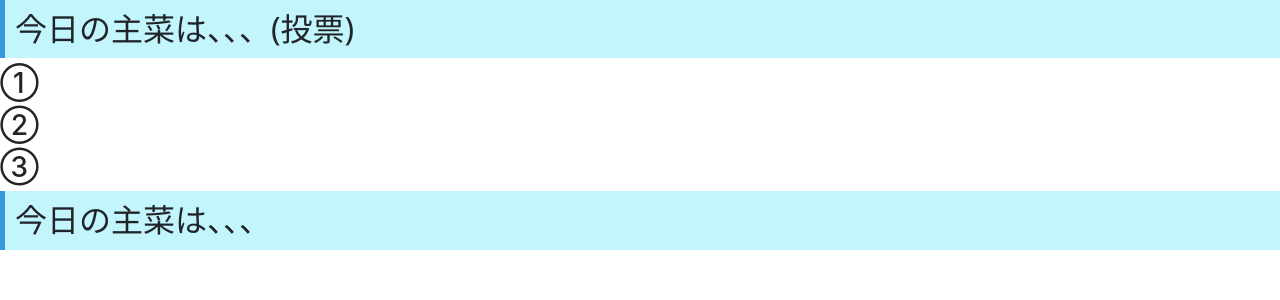
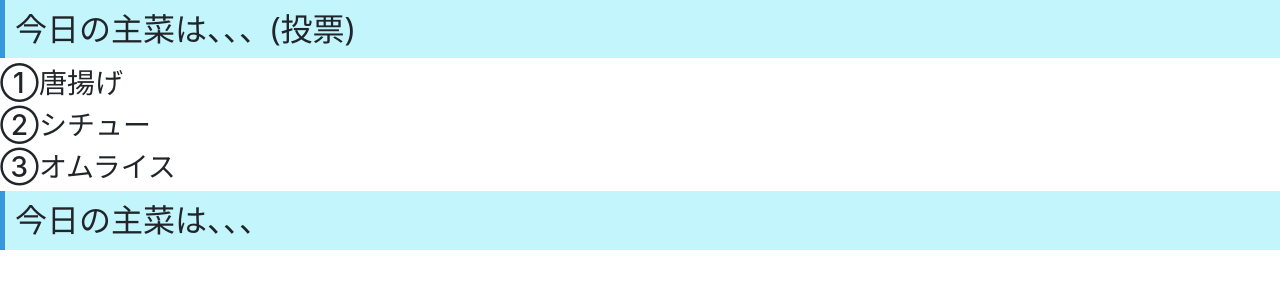
Before and after one commit to yumarusuke/KK, a Flask app: page /vote in a window 1280 px wide. Shown: the part 56-356 px from the top of the page. Run offline with Flask 3, Linux system fonts and the light colour scheme.

Commit message:
“new”

```diff
--- a/templates/vote.html
+++ b/templates/vote.html
@@ -4,9 +4,9 @@
 
 <h2 style="background-color: #c2f5fc; padding: 10px; border-left: 5px solid #3498db;">
   今日の主菜は、、、(投票)
-<h3>①</h3>
-<h3>②</h3>
-<h3>③</h3>
+<h3>①唐揚げ</h3>
+<h3>②シチュー</h3>
+<h3>③オムライス</h3>
 <h2 style="background-color: #c2f5fc; padding: 10px; border-left: 5px solid #3498db;">
   今日の主菜は、、、
 </h2>
```
